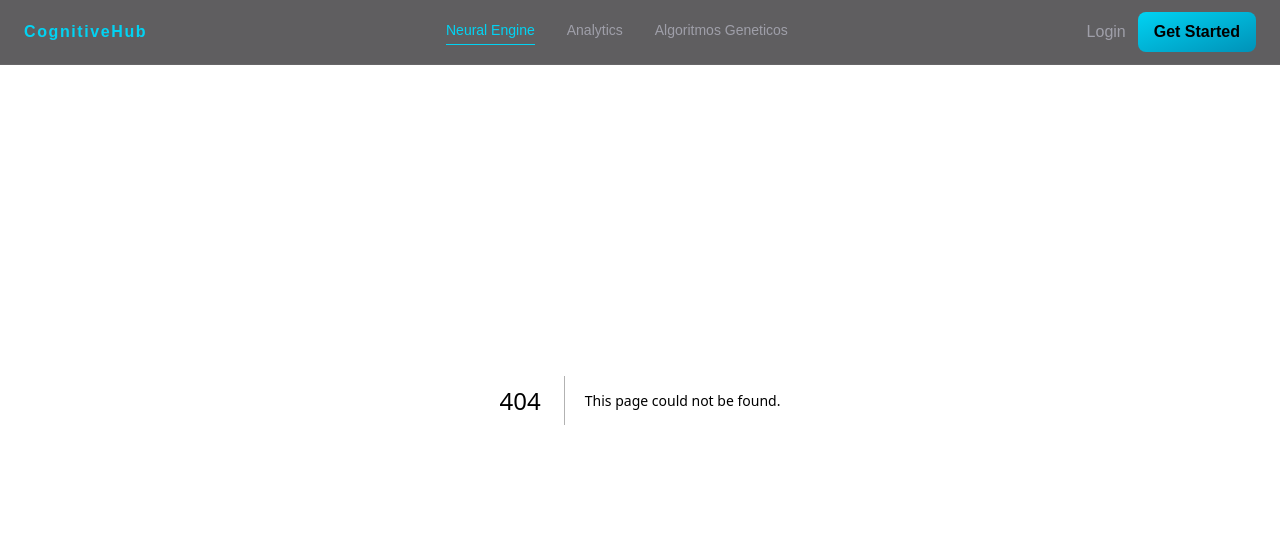
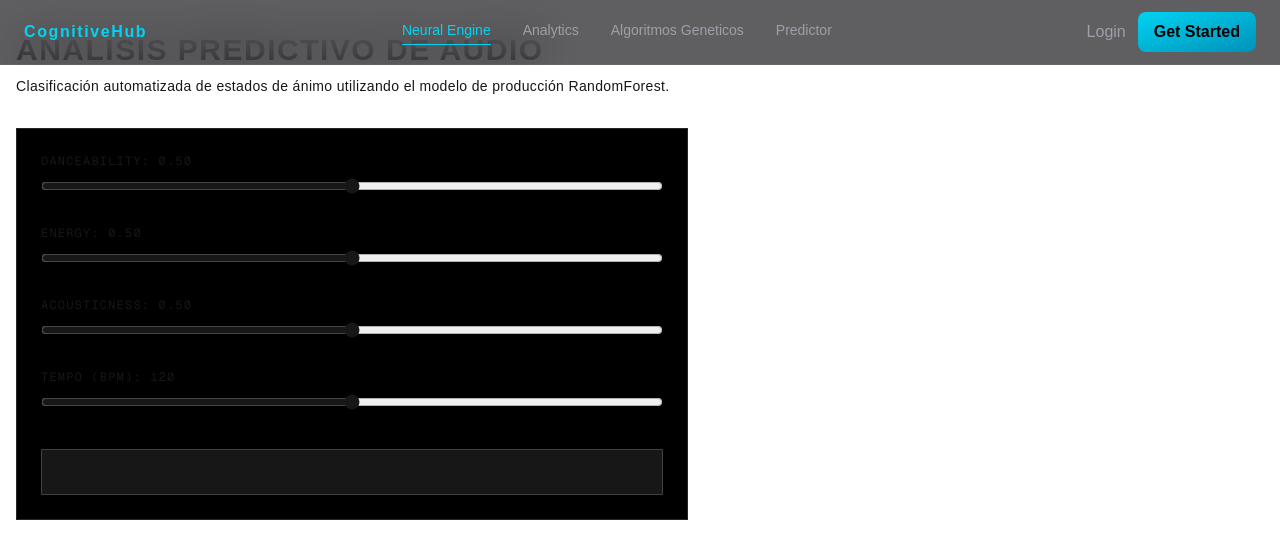
Before and after one commit to elisbanpaco/cognitive-hub, a Next.js app in the folder client/: page /mood in a window 1280 px wide. Before the commit this address had no page. Shown: the top 558 px of the page. Built offline with nearby package versions, Linux system fonts and the light colour scheme.

Commit message:
feat: add navbar, MoodPredictor, and mood page to client

```diff
--- a/client/src/app/components/navbar.tsx
+++ b/client/src/app/components/navbar.tsx
@@ -17,6 +17,7 @@ export default function Navbar() {
               </Link>
               <a className="text-zinc-400 hover:text-white">Analytics</a>
               <a className="text-zinc-400 hover:text-white" href="/AG">Algoritmos Geneticos</a>
+              <a className="text-zinc-400 hover:text-white" href="/mood">Predictor</a>
             </div>
 
             <div className="flex gap-3">
--- /dev/null
+++ b/client/src/app/mood/_components/MoodPredictor.tsx
@@ -0,0 +1,117 @@
+'use client';
+
+import { useState } from 'react';
+
+interface PredictionResponse {
+  status: string;
+  predicted_mood: string;
+}
+
+export default function MoodPredictor() {
+  const [features, setFeatures] = useState({
+    danceability: 0.5,
+    energy: 0.5,
+    acousticness: 0.5,
+    tempo: 120,
+  });
+  const [prediction, setPrediction] = useState<string | null>(null);
+  const [loading, setLoading] = useState(false);
+
+  const handleSliderChange = (key: string, value: number) => {
+    setFeatures((prev) => ({ ...prev, [key]: value }));
+  };
+
+  const executeInference = async () => {
+    setLoading(true);
+    try {
+      const response = await fetch('http://localhost:8000/api/v1/predict/mood', {
+        method: 'POST',
+        headers: { 'Content-Type': 'application/json' },
+        body: JSON.stringify(features),
+      });
+
+      if (!response.ok) throw new Error('Error en la respuesta de la API');
+
+      const data: PredictionResponse = await response.json();
+      setPrediction(data.predicted_mood);
+    } catch (error) {
+      console.error('Fallo en el servicio de predicción:', error);
+      setPrediction('Error de conexión');
+    } finally {
+      setLoading(false);
+    }
+  };
+
+  return (
+    <div className="max-w-2xl border border-neutral-800 p-6 bg-black">
+      <div className="space-y-6 mb-8">
+        <div>
+          <label className="block text-xs uppercase tracking-widest mb-2 font-mono">
+            Danceability: {features.danceability.toFixed(2)}
+          </label>
+          <input
+            type="range" min="0" max="1" step="0.01"
+            value={features.danceability}
+            onChange={(e) => handleSliderChange('danceability', parseFloat(e.target.value))}
+            className="w-full accent-current"
+          />
+        </div>
+
+        <div>
+          <label className="block text-xs uppercase tracking-widest mb-2 font-mono">
+            Energy: {features.energy.toFixed(2)}
+          </label>
+          <input
+            type="range" min="0" max="1" step="0.01"
+            value={features.energy}
+            onChange={(e) => handleSliderChange('energy', parseFloat(e.target.value))}
+            className="w-full accent-current"
+          />
+        </div>
+
+        <div>
+          <label className="block text-xs uppercase tracking-widest mb-2 font-mono">
+            Acousticness: {features.acousticness.toFixed(2)}
+          </label>
+          <input
+            type="range" min="0" max="1" step="0.01"
+            value={features.acousticness}
+            onChange={(e) => handleSliderChange('acousticness', parseFloat(e.target.value))}
+            className="w-full accent-current"
+          />
+        </div>
+
+        <div>
+          <label className="block text-xs uppercase tracking-widest mb-2 font-mono">
+            Tempo (BPM): {features.tempo}
+          </label>
+          <input
+            type="range" min="60" max="180" step="1"
+            value={features.tempo}
+            onChange={(e) => handleSliderChange('tempo', parseInt(e.target.value))}
+            className="w-full accent-current"
+          />
+        </div>
+      </div>
+
+      <button
+        onClick={executeInference}
+        disabled={loading}
+        className="w-full border border-neutral-700 bg-neutral-900 hover:bg-neutral-800 text-sm font-mono uppercase tracking-wider py-3 transition-colors disabled:opacity-50"
+      >
+        {loading ? 'Procesando...' : 'Ejecutar Inferencia'}
+      </button>
+
+      {prediction && (
+        <div className="mt-8 pt-6 border-t border-neutral-800 text-center">
+          <span className="block text-xs uppercase tracking-widest text-neutral-400 font-mono mb-2">
+            Resultado del Modelo
+          </span>
+          <span className="text-4xl font-black uppercase tracking-tight block">
+            {prediction}
+          </span>
+        </div>
+      )}
+    </div>
+  );
+}
--- /dev/null
+++ b/client/src/app/mood/page.tsx
@@ -0,0 +1,15 @@
+import MoodPredictor from './_components/MoodPredictor';
+
+export default function MoodPage() {
+  return (
+    <div className="container mx-auto px-4 py-8">
+      <h1 className="text-3xl font-bold uppercase tracking-wider mb-2">
+        Análisis Predictivo de Audio
+      </h1>
+      <p className="text-sm tracking-wide mb-8">
+        Clasificación automatizada de estados de ánimo utilizando el modelo de producción RandomForest.
+      </p>
+      <MoodPredictor />
+    </div>
+  );
+}
```
